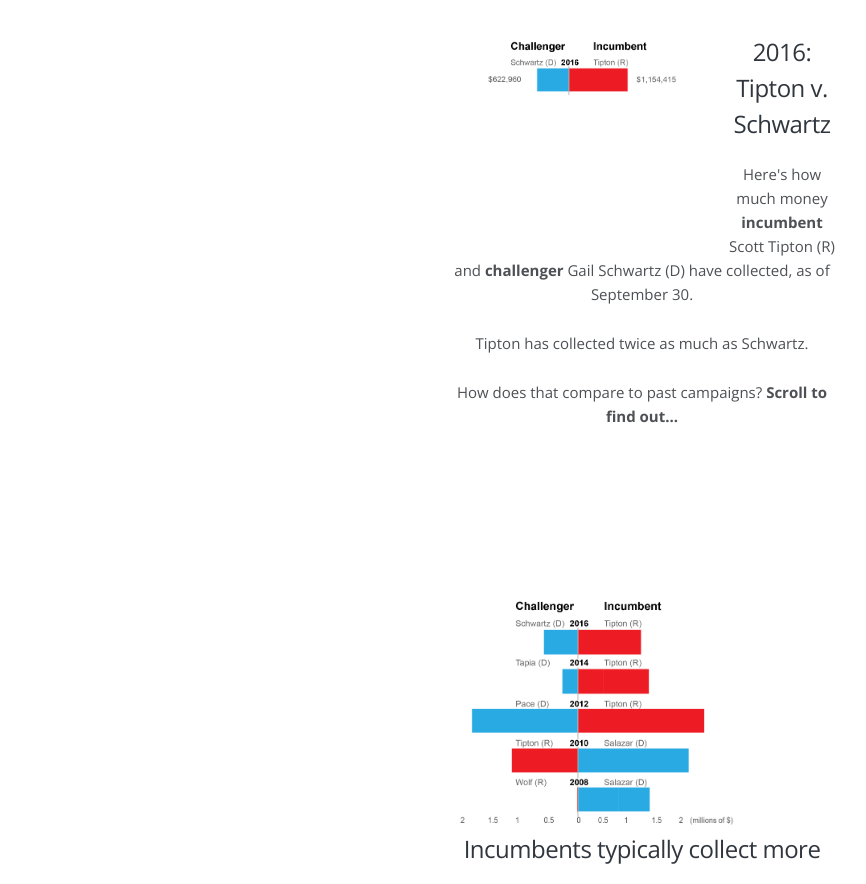
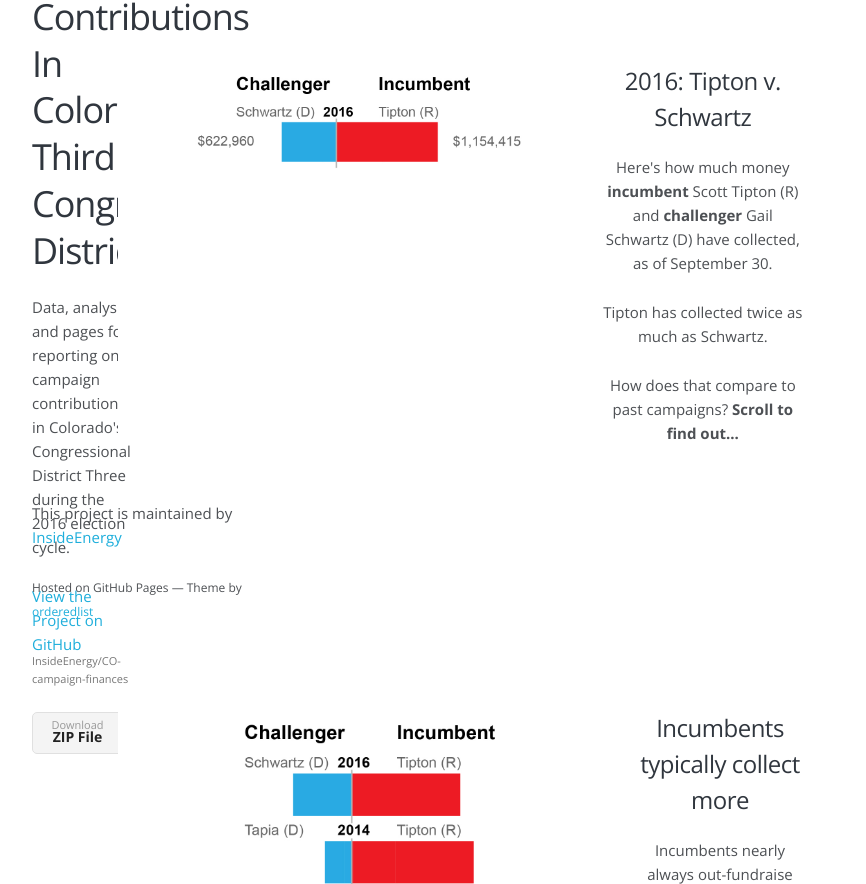
Before and after one commit to InsideEnergy/CO-campaign-finances, a plain HTML site: page index.html in a window 1280 px wide. Shown: the part 103-987 px from the top of the page, without its empty margins (178-1044 px from the left). Drawn offline with nearby package versions, Linux system fonts and the light colour scheme; a script that the page names is missing.

Commit message:
Styling Tweaks

```diff
--- a/index.html
+++ b/index.html
@@ -18,7 +18,19 @@
   </head>
   <body>
     <div class="wrapper">
+      <header>
+        <h3>Campaign Contributions In Colorado's Third Congressional District</h3>
+        <p>Data, analysis and pages for reporting on campaign contributions in Colorado&#39;s Congressional District Three during the 2016 election cycle.</p>
 
+        <p class="view"><a href="https://github.com/InsideEnergy/CO-campaign-finances">View the Project on GitHub <small>InsideEnergy/CO-campaign-finances</small></a></p>
+
+
+        <ul>
+          <li><a href="https://github.com/InsideEnergy/CO-campaign-finances/zipball/master">Download <strong>ZIP File</strong></a></li>
+          <li><a href="https://github.com/InsideEnergy/CO-campaign-finances/tarball/master">Download <strong>TAR Ball</strong></a></li>
+          <li><a href="https://github.com/InsideEnergy/CO-campaign-finances">View On <strong>GitHub</strong></a></li>
+        </ul>
+      </header>
       <section>
         <h3>
 <a id="welcome-to-github-pages" class="anchor" href="#welcome-to-github-pages" aria-hidden="true"><span aria-hidden="true" class="octicon octicon-link"></span></a>Welcome to GitHub Pages.</h3>
@@ -105,8 +117,10 @@ ga('send', 'pageview');
   <script src="https://pym.nprapps.org/pym.v1.js" type="text/javascript"></script>
     <script>var pymChild = new pym.Child();</script>
       </section>
-
-
+      <footer>
+        <p>This project is maintained by <a href="https://github.com/InsideEnergy">InsideEnergy</a></p>
+        <p><small>Hosted on GitHub Pages &mdash; Theme by <a href="https://github.com/orderedlist">orderedlist</a></small></p>
+      </footer>
     </div>
     <script src="javascripts/scale.fix.js"></script>
 
--- a/stylesheets/styles.css
+++ b/stylesheets/styles.css
@@ -158,7 +158,7 @@ img {
 }
 
 header {
-  width:350px;
+  width:100px;
   float:left;
   position:fixed;
   -webkit-font-smoothing:subpixel-antialiased;
@@ -224,7 +224,7 @@ header ul a strong {
 }
 
 section {
-  width:500px;
+  width:100%;
   float:right;
   padding-bottom:50px;
 }
```
